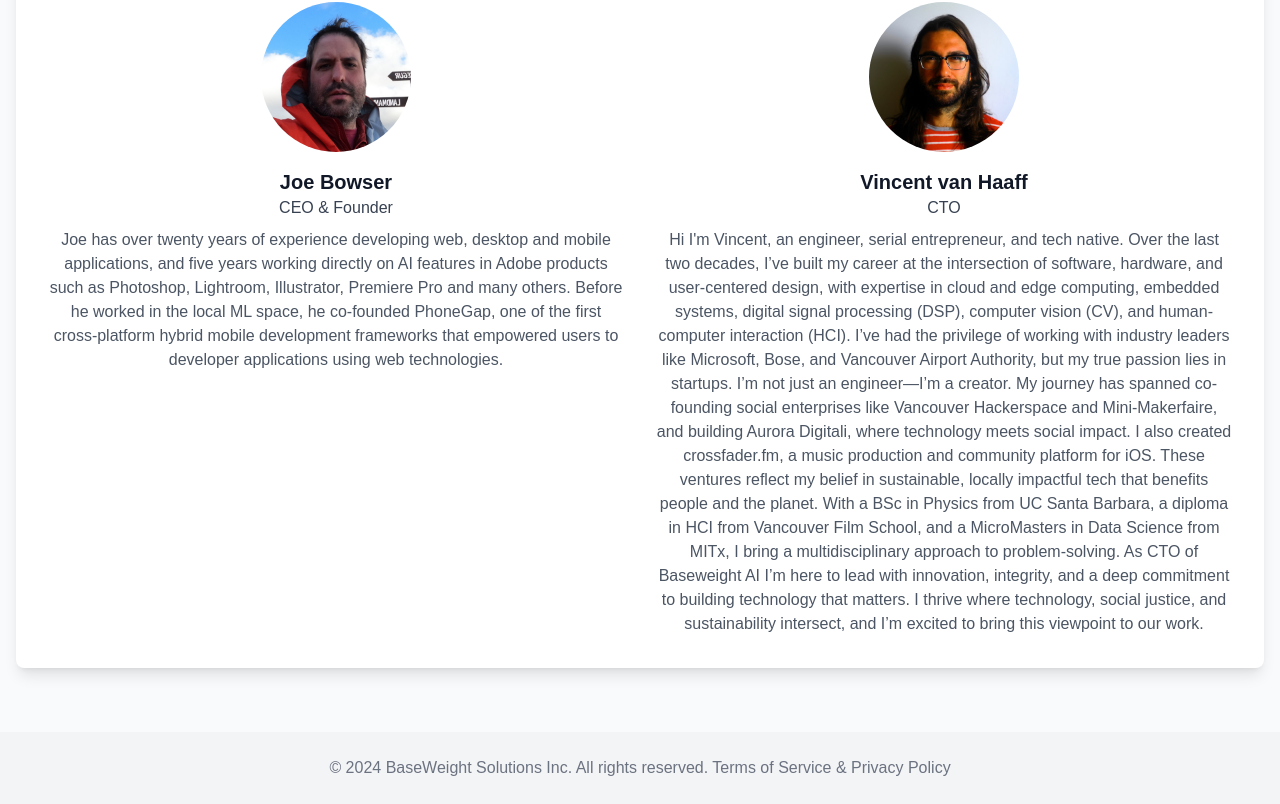
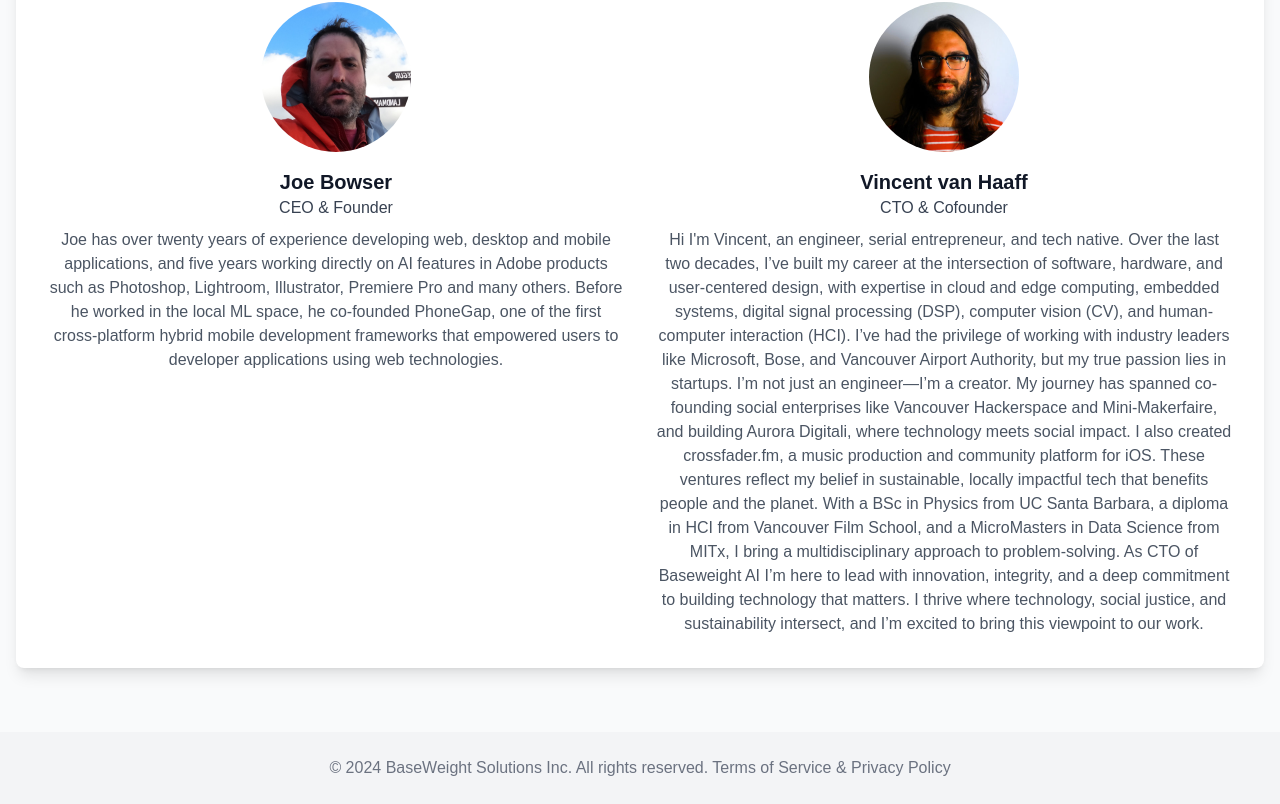
Before and after one commit to baseweight/baseweight.ai, a Next.js app: page /about in a window 1280 px wide. Shown: the part 976-1780 px from the top of the page. Built offline with nearby package versions, Linux system fonts and the light colour scheme.

Commit message:
there needs to be a talk

```diff
--- a/app/about/page.tsx
+++ b/app/about/page.tsx
@@ -86,7 +86,7 @@ export default function About() {
                 className="rounded-full mb-4"
               />
               <h3 className="text-xl font-semibold">Vincent van Haaff</h3>
-              <p className="text-gray-700">CTO</p>
+              <p className="text-gray-700">CTO & Cofounder</p>
               <p className="text-gray-600 mt-2">
                 Hi I'm Vincent, an engineer, serial entrepreneur, and tech native. Over the last two decades, I’ve built my career at the intersection of software, hardware, and user-centered design, with expertise in cloud and edge computing, embedded systems, digital signal processing (DSP), computer vision (CV), and human-computer interaction (HCI). I’ve had the privilege of working with industry leaders like Microsoft, Bose, and Vancouver Airport Authority, but my true passion lies in startups.
                 I’m not just an engineer—I’m a creator. My journey has spanned co-founding social enterprises like Vancouver Hackerspace and Mini-Makerfaire, and building Aurora Digitali, where technology meets social impact. I also created crossfader.fm, a music production and community platform for iOS. These ventures reflect my belief in sustainable, locally impactful tech that benefits people and the planet.
```
